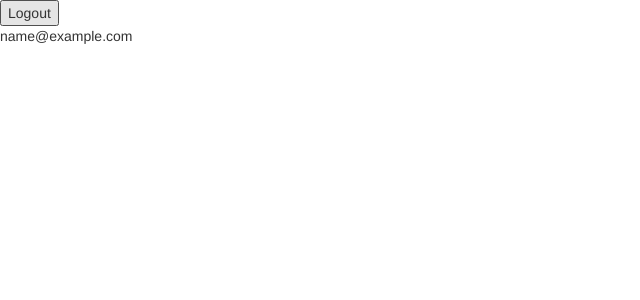
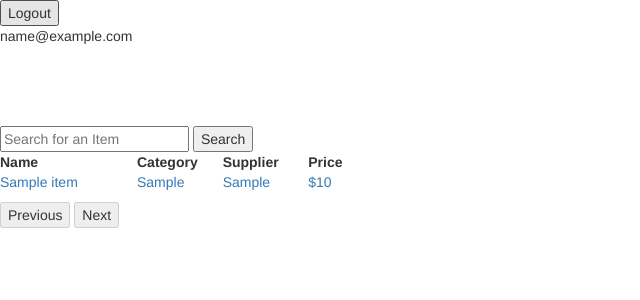
Before and after one commit to aclendenen/Fundamentals, a PHP site: page /Fundamentals/home.php in a window 1280 px wide. Shown: the top 300 px of the page, without its empty margins (0-640 px from the left). Run offline with PHP 8.4, Linux system fonts and the light colour scheme; the visitor is signed in with stand-in values (Sample User, id 1); tables that the repository leaves empty or names only in its code hold one stand-in row (values such as "Sample post"); some libraries are stand-ins or nearby versions.

Commit message:
search and item view working

```diff
--- a/php/class.user.php
+++ b/php/class.user.php
@@ -196,5 +196,59 @@ class USER
 			//echo $e->getMessage();
 		}
 	}
+	public function getItems($num_of_items, $offset)
+	{
+		try
+		{
+			$stmt = $this->conn->prepare("SELECT * FROM items ORDER BY name LIMIT $num_of_items OFFSET $offset");
+			$stmt->execute();
+			$results=$stmt->fetchAll(PDO::FETCH_ASSOC);
+			if($stmt->rowCount()> 0)
+			{
+				return $results;
+
+			}
+			else
+			{
+				return false;
+			}
+		}
+		catch(PDOException $e)
+		{
+			return false;
+			//echo $e->getMessage();
+		}
+	}
+	public function searchItemByName($name, $num_of_items, $offset)
+	{
+		try
+		{
+			$stmt = $this->conn->prepare("SELECT * FROM items WHERE name LIKE '%$name%' ORDER BY name LIMIT $num_of_items OFFSET $offset");
+			$stmt->execute();
+			$results=$stmt->fetchAll(PDO::FETCH_ASSOC);
+			if($stmt->rowCount()> 0)
+			{
+				return $results;
+
+			}
+			else
+			{
+				return false;
+			}
+		}
+		catch(PDOException $e)
+		{
+			return false;
+			//echo $e->getMessage();
+		}
+	}
+	public function addToCart($id,$quantity)
+	{
+
+	}
+	public function removeFromCart($id,$quantity)
+	{
+
+	}
 }
 ?>
--- a/php/home.php
+++ b/php/home.php
@@ -1,5 +1,57 @@
 <?php
 	require_once("default_includes.php");
+	$items = [];
+	$searchWord = "";
+	$pageNum = 0;
+	$itemsPerPage = 20;
+
+	if(isset($_POST['search_button']))
+	{
+		$searchWord = strip_tags($_POST['searchWord']);
+		if(preg_replace('/\s+/', '', $searchWord) != "")
+		{
+			$items = $user->searchItemByName($searchWord, $itemsPerPage, 0);
+		}
+		else
+		{
+			$items = $user->getItems($itemsPerPage, 0);
+		}
+	}
+	else if(isset($_POST['prev_button']))
+	{
+		$searchWord = strip_tags($_POST['searchWord']);
+		$pageNum = strip_tags($_POST['pageNum']);
+		$pageNum -= 1;
+		$offset = $pageNum * $itemsPerPage;
+		if(preg_replace('/\s+/', '', $searchWord) != "")
+		{
+			$items = $user->searchItemByName($searchWord,$itemsPerPage, $offset);
+		}
+		else
+		{
+			$items = $user->getItems($itemsPerPage, $offset);
+		}
+
+	}
+	else if(isset($_POST['next_button']))
+	{
+		$searchWord = strip_tags($_POST['searchWord']);
+		$pageNum = strip_tags($_POST['pageNum']);
+		$pageNum += 1;
+		$offset = $pageNum * $itemsPerPage;
+		if(preg_replace('/\s+/', '', $searchWord) != "")
+		{
+			$items = $user->searchItemByName($searchWord,$itemsPerPage, $offset);
+		}
+		else
+		{
+			$items = $user->getItems($itemsPerPage, $offset);
+		}
+	}
+	else
+	{
+		$items = $user->getItems($itemsPerPage, 0);
+	}
 ?>
 <head>
 	<title>home</title>
@@ -11,4 +63,48 @@
 		<div class="center_elements" style= "color:white">Email: <?php echo $_SESSION['email']; ?></div>
 		<div class="center_elements" style= "color:white">Position: <?php echo $_SESSION['position']; ?></div>
 	</div>
+	<div class= "center_wrapper">
+		<form name= "search_form" method="POST">
+			<input class= "container_field center_elements" type= "text" name= "searchWord" placeholder= "Search for an Item"></input>
+			<button type= "submit" id="search_btn" name= "search_button" class= "center_elements green_btn">Search</button>
+		</form>
+	</div>
+	<div class = "center_wrapper">
+		<table class="center_elements table_styling">
+			<thead class= "table_header">
+  				<tr>
+    				<th class= "table_heading" style= "width: 40%">Name</th>
+    				<th class= "table_heading" style= "width: 25%">Category</th>
+    				<th class= "table_heading" style= "width: 25%">Supplier</th>
+    				<th class= "table_heading">Price</th>
+ 	 			</tr>
+ 	 		</thead>
+ 	 		</tbody>
+  				<?php if($items == [] || $items == false){ $itemsCount = 0;?>
+  					<tr class= "table_row">
+						<td>No Items To Display</td>
+  					</tr>
+  				<?php }else{ $itemsCount = count($items);?>
+  					<?php for($i=0; $i < $itemsCount; $i++) { ?>
+  						<tr class= "table_row">
+  							<td><a id= "table_link" href="#"><?php echo $items[$i]['name'];?></a></td>
+  							<td><a id= "table_link" href="#"><?php echo $items[$i]['category'];?></a></td>
+  							<td><a id= "table_link" href="#"><?php echo $items[$i]['supplier'];?></a></td>
+  							<td><a id= "table_link" href="#">$<?php echo $items[$i]['price'];?></a></td>
+  						</tr>
+  					<?php } ?>
+  				<?php }?>
+  			<tbody>
+		</table>
+	</div>
+	<div class= "center_wrapper">
+		<form name= "prev_and_next" method="POST">
+	    	<input type="hidden" name="pageNum" value= "<?php echo $pageNum; ?>" />
+  			<input type="hidden" name="searchWord" value= "<?php echo $searchWord ?>" />
+			<div style= "margin-top: 10px;">
+				<button type= "submit" id="search_btn" name= "prev_button" class= <?php if($pageNum==0){ echo "'center_elements green_btn_dis'"; }else{ echo "'center_elements green_btn'"; }?> <?php if($pageNum==0){ echo 'disabled'; } ?> >Previous</button>
+				<button type= "submit" id="search_btn" name= "next_button" class= <?php if($itemsCount<$itemsPerPage){ echo "'center_elements green_btn_dis'"; }else{ echo "'center_elements green_btn'"; }?> <?php if($itemsCount<$itemsPerPage){ echo 'disabled'; } ?>>Next</button>
+			</div>
+		</form>
+	</div>
 </body>
```
Also changed, not shown: stylesheets/application_style.css (+35 -6 lines).
